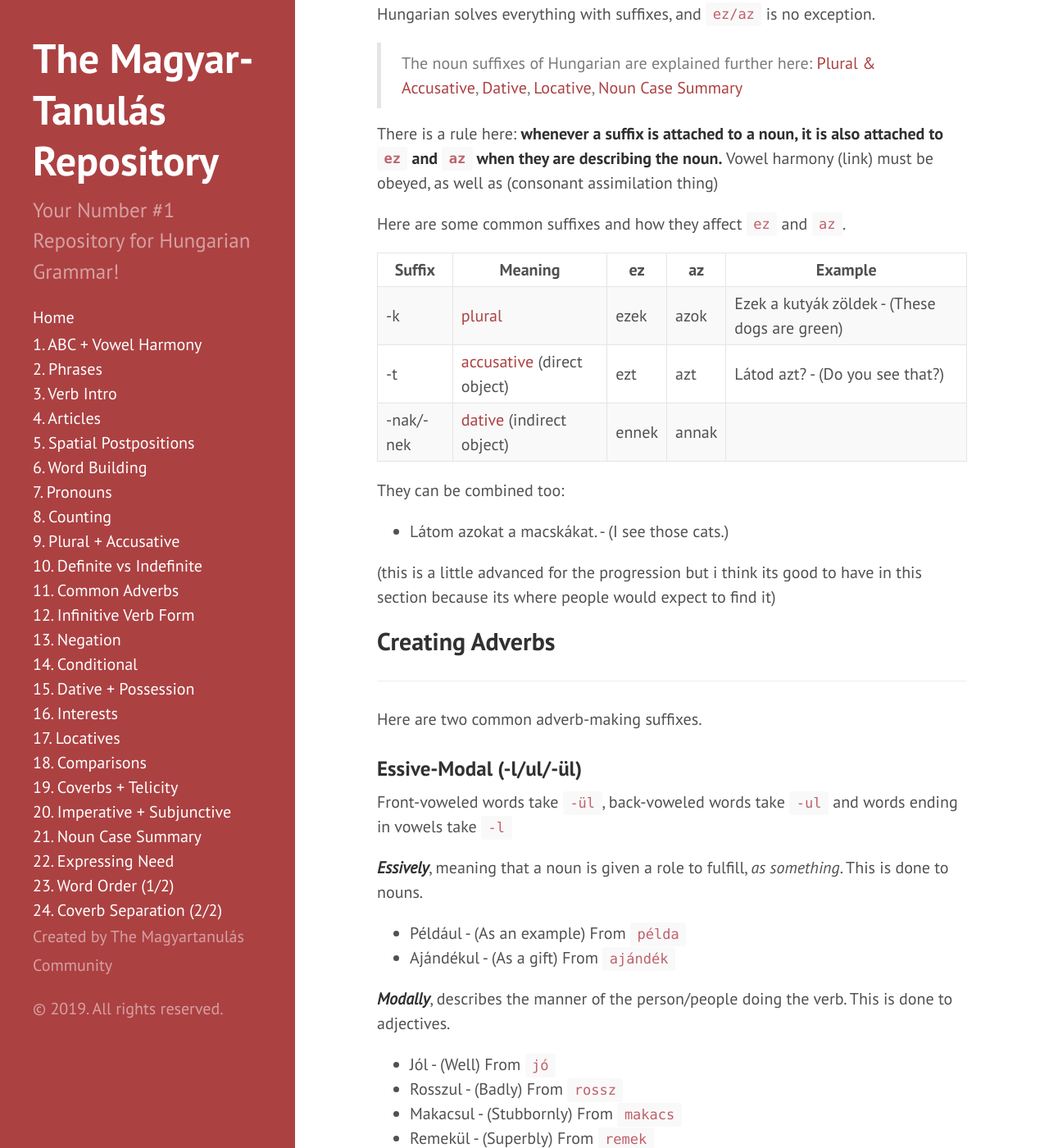
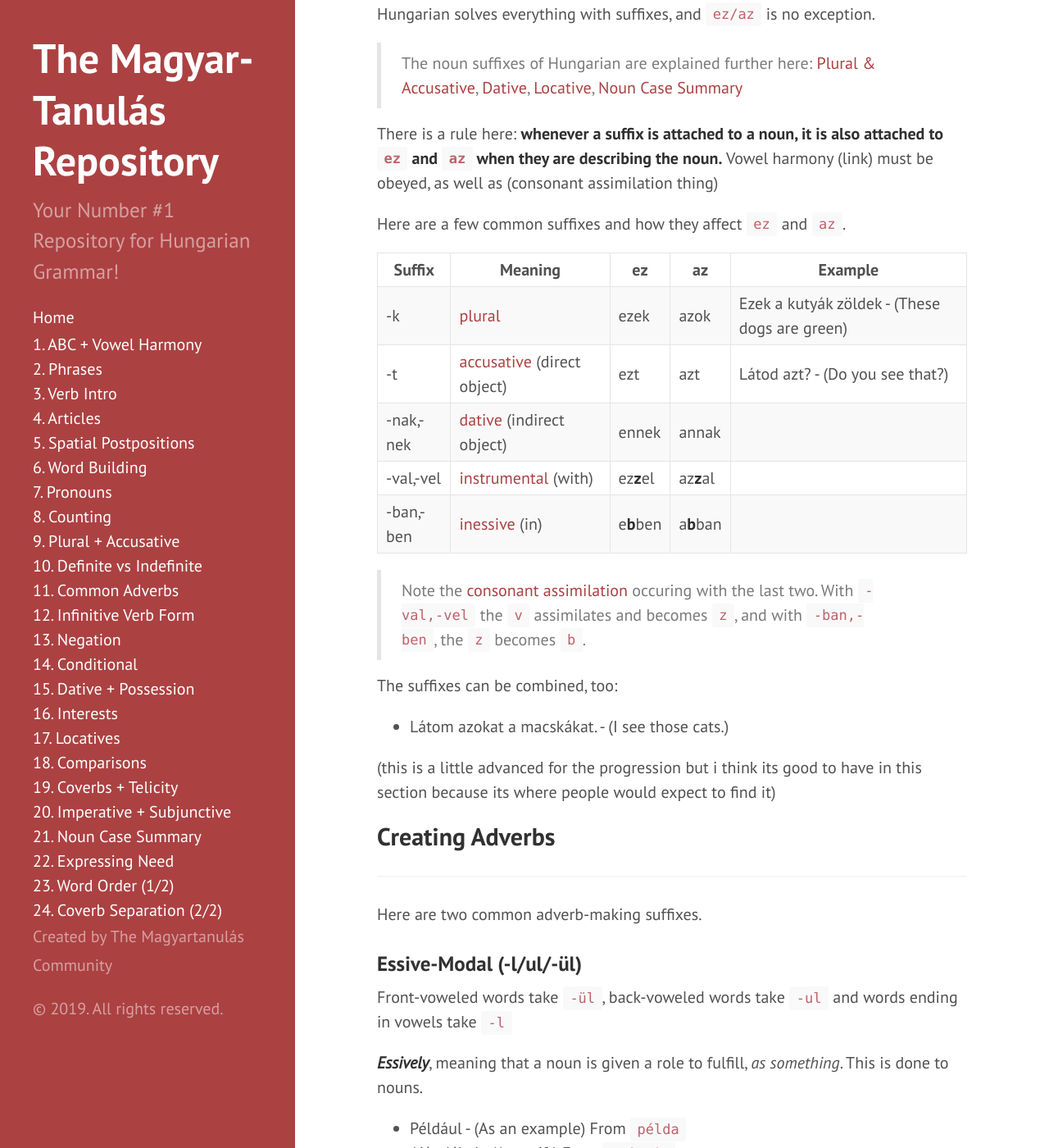
Before and after one commit to Magyartanulas/magyartanulas.github.io, a Jekyll site: the page built from extrastuff.md, in a window 1280 px wide and 1400 px high, scrolled down 1314 px. Shown: the whole window at 82% size. Built offline with Jekyll 4.4.1, drawn with Linux system fonts in a browser that asks for light colours; our own code applies the rules of GitHub Pages for plain Markdown files; comment, search, counter and statistics services are not loaded.

Commit message:
Update extrastuff.md

```diff
--- a/extrastuff.md
+++ b/extrastuff.md
@@ -40,15 +40,19 @@ Hungarian solves everything with suffixes, and `ez/az` is no exception.
 
 There is a rule here: **whenever a suffix is attached to a noun, it is also attached to `ez` and `az` when they are describing the noun.** Vowel harmony (link) must be obeyed, as well as (consonant assimilation thing)
 
-Here are some common suffixes and how they affect `ez` and `az`.
+Here are a few common suffixes and how they affect `ez` and `az`.
 
 | Suffix   | Meaning        | ez     |  az    | Example              |
 |----------|----------------|--------|--------|----------------------|
 | -k       | [plural](https://magyartanulas.github.io/accusative_plurals/)                    | ezek   | azok   | Ezek a kutyák zöldek - (These dogs are green)|
 | -t       | [accusative](https://magyartanulas.github.io/accusative_plurals/) (direct object)| ezt    | azt    | Látod azt? - (Do you see that?)
-| -nak/-nek| [dative](https://magyartanulas.github.io/dative_possession/) (indirect object)   | ennek  | annak  |                      |
+| -nak,-nek| [dative](https://magyartanulas.github.io/dative_possession/) (indirect object)   | ennek  | annak  |                      |
+| -val,-vel| [instrumental](https://magyartanulas.github.io/noun_case_summary/) (with)        | ez**z**el| az**z**al|
+|-ban,-ben | [inessive](https://magyartanulas.github.io/locatives/) (in)                      | e**b**ben| a**b**ban|
 
-They can be combined too:
+>Note the [consonant assimilation](insert link here) occuring with the last two. With `-val,-vel` the `v` assimilates and becomes `z`, and with `-ban,-ben`, the `z` becomes `b`.
+
+The suffixes can be combined, too:
 
 * Látom azokat a macskákat. - (I see those cats.)
 
```
